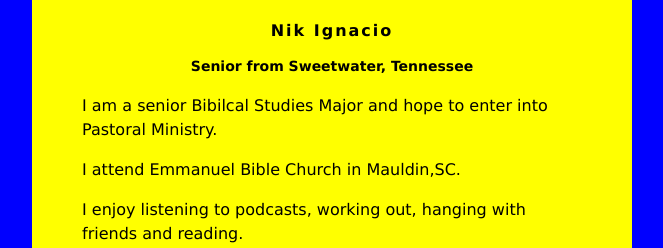
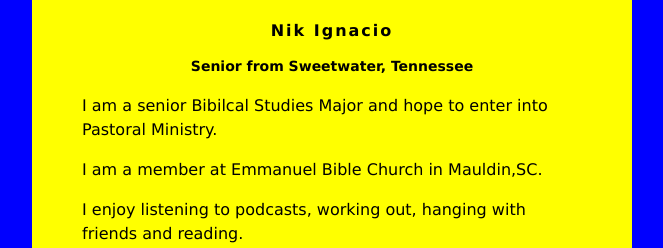
Before and after one commit to nik318/github.io, a plain HTML site: page index.html in a window 1280 px wide. Shown: the top 248 px of the page, without its empty margins (308-971 px from the left). Drawn offline with Linux system fonts and the light colour scheme.

Commit message:
Update index.html

```diff
--- a/index.html
+++ b/index.html
@@ -35,7 +35,7 @@ h3 {
 
          <p>I am a senior Bibilcal Studies Major and hope to enter into Pastoral Ministry.</p>
          <p>
-            I attend Emmanuel Bible Church in Mauldin,SC.
+            I am a member at Emmanuel Bible Church in Mauldin,SC.
          </p>
          <p>
             I enjoy listening to podcasts, working out, hanging with friends and reading.
```
